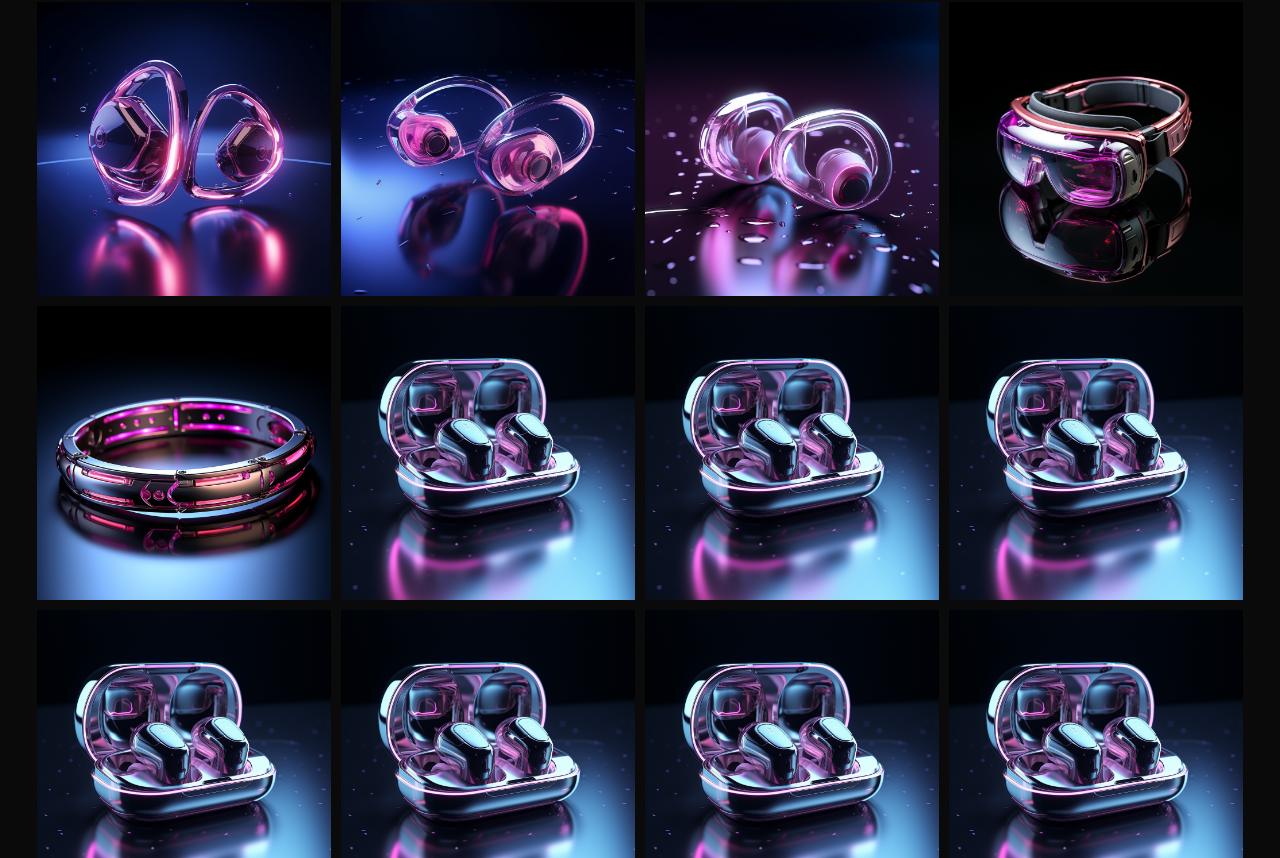
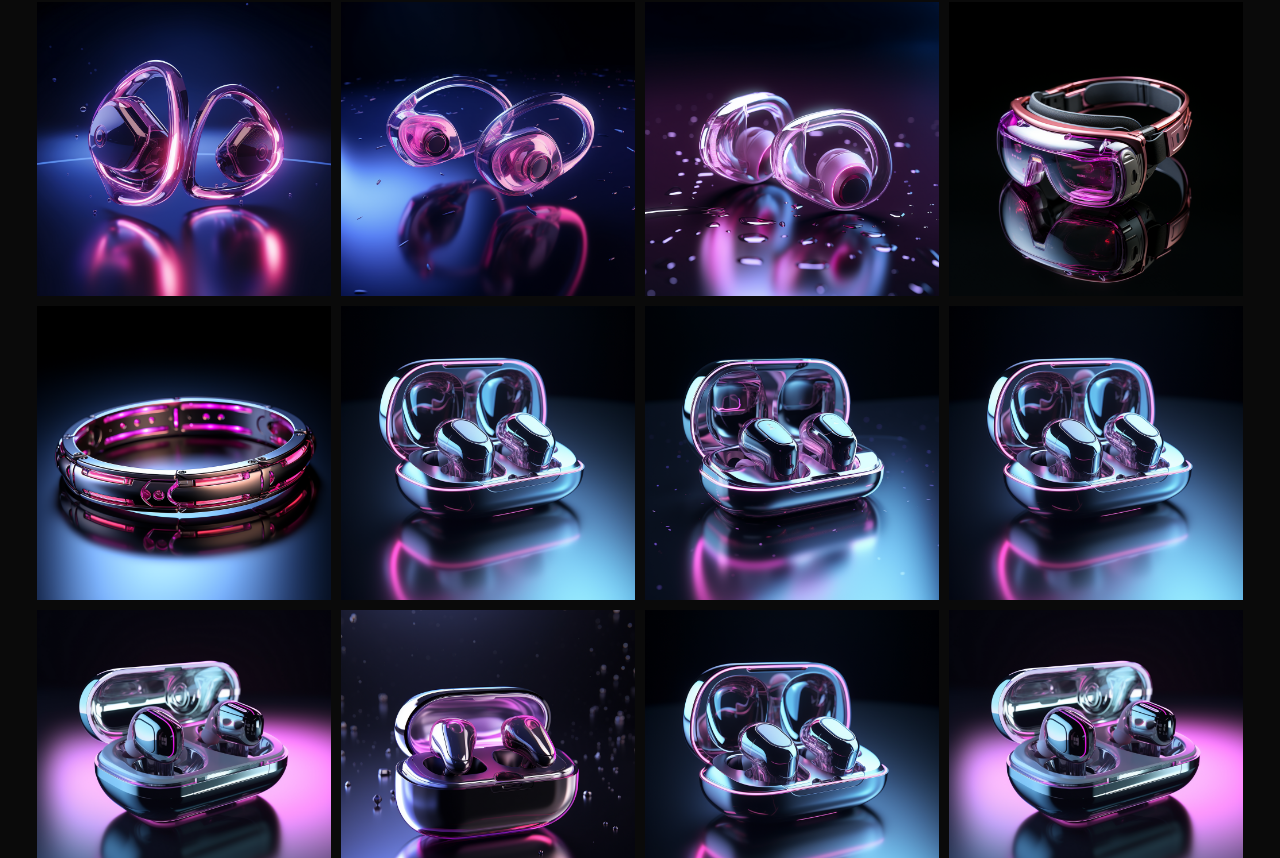
Before and after one commit to JanHuysmansPXL/Werkpakket_Vue, a Vue app in the folder werkpakket2-janhuysmans/: page / in a window 1280 px wide. Shown: the part 1942-2800 px from the top of the page. Built offline with nearby package versions, Linux system fonts and the light colour scheme; some icons are missing.

Commit message:
json aangepast productcard updates

```diff
--- a/werkpakket2-janhuysmans/src/assets/products.json
+++ b/werkpakket2-janhuysmans/src/assets/products.json
@@ -21,7 +21,7 @@
       "id": 3,
       "title": "Auro Nova",
       "description": "Step into the future with Auro Nova True Wireless Stereo Earbuds. These earbuds seamlessly blend futuristic design with advanced audio technology, providing an immersive sonic journey.",
-      "image": "src/assets/images/case_3.png",
+      "image": "src/assets/images/case_4.png",
       "price": 179.99,
       "vatRate": 21,
       "stock": 100
@@ -30,7 +30,7 @@
       "id": 4,
       "title": "Auro Cosmos",
       "description": "Escape into a world of pure sound with Auro Cosmos Active Noise-Canceling EarPods. Immerse yourself in your favorite music without distractions, wherever you go.",
-      "image": "src/assets/images/case_4.png",
+      "image": "src/assets/images/case_1.png",
       "price": 249.99,
       "vatRate": 21,
       "stock": 60
@@ -84,7 +84,7 @@
       "id": 10,
       "title": "Auro Velis",
       "description": "Master the art of audio with Auro Echo Studio Monitor Earbuds. Precision-tuned for studio-quality sound, these earbuds redefine your perception of clarity and detail.",
-      "image": "src/assets/images/case_2.png",
+      "image": "src/assets/images/case_3.png",
       "price": 349.99,
       "vatRate": 21,
       "stock": 45
@@ -102,7 +102,7 @@
       "id": 12,
       "title": "Auro Zappa",
       "description": "Harmonize with deep bass and precision with Auro Bass Harmony Pro EarPods. Elevate your audio experience and feel the rhythm like never before.",
-      "image": "src/assets/images/case_2.png",
+      "image": "src/assets/images/case_3.png",
       "price": 319.99,
       "vatRate": 21,
       "stock": 55
@@ -111,7 +111,7 @@
       "id": 13,
       "title": "AuroTouch",
       "description": "Embark on an urban adventure with Auro Urban Voyager EarPods. Explore the city with style and immerse yourself in a world of dynamic audio.",
-      "image": "src/assets/images/case_2.png",
+      "image": "src/assets/images/case_4.png",
       "price": 599.99,
       "vatRate": 21,
       "stock": 85
@@ -120,7 +120,7 @@
       "id": 14,
       "title": "Auro",
       "description": "Find serenity in every note with Auro Tranquil Serenity Earbuds. Immerse yourself in a tranquil audio oasis that transports you to a realm of pure calmness.",
-      "image": "src/assets/images/case_2.png",
+      "image": "src/assets/images/case_1.png",
       "price": 269.99,
       "vatRate": 21,
       "stock": 50
@@ -129,41 +129,41 @@
       "id": 15,
       "title": "Auro Crystal Clear Sonic EarPods",
       "description": "Discover sonic clarity with Auro Crystal Clear Sonic EarPods. Dive into a world where every note sparkles with crystal-clear precision.",
-      "image": "src/assets/images/case_2.png",
+      "image": "src/assets/images/case_3.png",
       "price": 239.99,
       "vatRate": 21,
       "stock": 50
     },
     {
       "id": 16,
-        "name": "Auro Quantum Harmony EarPods",
+      "title": "Auro Quantum Harmony EarPods",
       "description": "Experience harmony in every note with Auro Quantum Harmony EarPods. Precision-tuned for a balanced and immersive audio experience.",
-        "image": "src/assets/images/case_2.png",
+      "image": "src/assets/images/case_4.png",
       "price": 389.99,
       "vatRate": 21,
       "stock": 30
     },
     {
       "id": 17,
-        "name": "Auro Nebula Pro Earbuds",
+      "title": "Auro Nebula Pro Earbuds",
       "description": "Embark on a journey through sound with Auro Nebula Pro Earbuds. Designed for audiophiles seeking unparalleled audio quality.",
-        "image": "src/assets/images/case_2.png",
+      "image": "src/assets/images/pods_1.png",
       "price": 429.99,
       "vatRate": 21,
       "stock": 20
     },
     {
       "id": 18,
-        "name": "Auro Zenith",
+      "title": "Auro Zenith",
       "description": "Reach new heights of audio excellence with Auro Zenith Wireless EarPods. Elevate your listening experience to the Zenith of perfection.",
-        "image": "src/assets/images/case_2.png",
+      "image": "src/assets/images/pods_2.png",
       "price": 449.99,
       "vatRate": 21,
       "stock": 25
     },
     {
       "id": 19,
-        "name": "AuroPack",
+      "title": "AuroPack",
       "description": "Unleash the divine sound with Auro Seraphim In-Ear Monitors. Immerse yourself in an audio experience that transcends ordinary boundaries.",
       "image": "src/assets/images/case_2.png",
       "price": 149.99,
@@ -172,7 +172,7 @@
     },
     {
       "id": 20,
-        "name": "AuroTag",
+      "title": "AuroTag",
       "description": "Ignite your senses with Auro Astral Glow EarPods. Immerse yourself in the mesmerizing glow of celestial audio brilliance.",
       "image": "src/assets/images/case_2.png",
       "price": 79.99,
--- a/werkpakket2-janhuysmans/src/components/ProductCardComponent.vue
+++ b/werkpakket2-janhuysmans/src/components/ProductCardComponent.vue
@@ -11,16 +11,19 @@
                 orderButtonText: "Order now",
             }
         },
+        computed: {
+        allProducts() {return this.productsStore.getAllProducts()}
+        },
         props: {
         },
     }
 </script>
 
 <template>
-    <div v-for="product in products" class="card">
+    <div v-for="product in allProducts" class="card">
         <div class="card-overlay">
             <h1 class="card-overlay-heading" >{{ product.title }}</h1>
-            <p class="card-overlay-paragraph">{{ product.price }}</p>
+            <p class="card-overlay-paragraph">{{ '€ ' + product.price }}</p>
             <router-link :to="'/ProductDetail/' + product.id" type="button" class="card-overlay-button">{{ orderButtonText }}</router-link>
         <!--    <router-link to="/productDetail" type="button" class="card-overlay-button">{{ orderButtonText }}</router-link> -->
         </div>
--- a/werkpakket2-janhuysmans/src/stores/productsStore.js
+++ b/werkpakket2-janhuysmans/src/stores/productsStore.js
@@ -12,7 +12,7 @@ export const useProductsStore = defineStore('products', {
     // Actions
     actions: {
         getProductById(productId) {
-        // Logica uit om het product op te halen op basis van het ID
+        // Logica uit om het product op te halen op basis van het ID --> NAkijken om voor Cart te gebruiken. + Quantity.
         return this.products.find(product => product.id == productId);
         },
         getTopProducts() {
--- a/werkpakket2-janhuysmans/src/views/CartView.vue
+++ b/werkpakket2-janhuysmans/src/views/CartView.vue
@@ -55,7 +55,7 @@ export default {
 
 <template>
 
-  <div class="bg-darkest container-fluid pt-xl mx-xxl">
+  <div class="bg-darkest container-fluid pt-xl pb-xl mx-xxl">
     <header>
       <h1 class="txt-heading_lg txt-black">{{ cartHeading }}</h1>
     </header>
```
Lines whose indentation alone changed are shown as unchanged.
